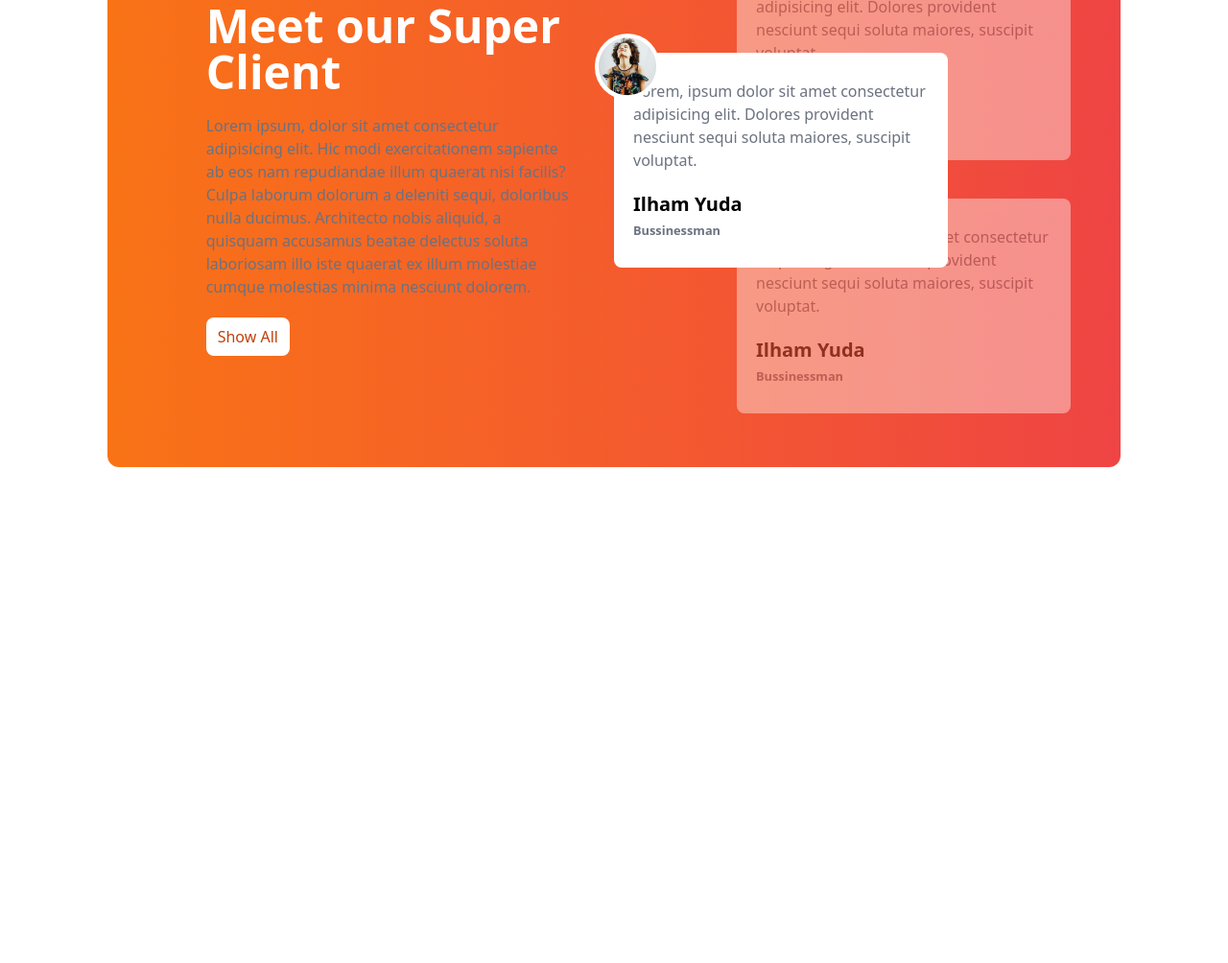
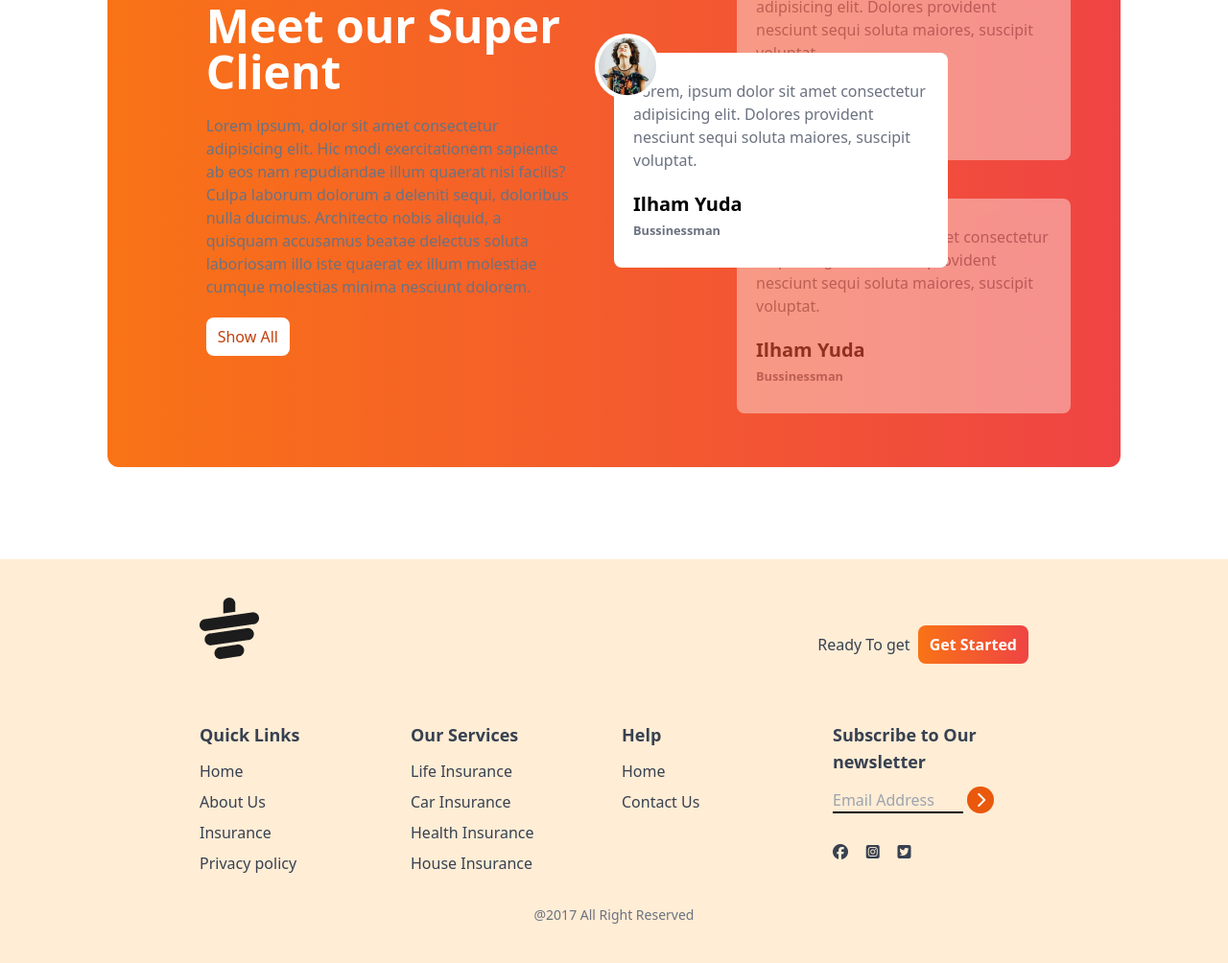
Before and after one commit to eamrandoc/teahouse, a plain HTML site: page index.html in a window 1280 px wide. Shown: the part 2065-3069 px from the top of the page at 96% size. Before the commit the page ends 2648 px from the top, so only its background shows below. Drawn offline with nearby package versions, Linux system fonts and the light colour scheme.

Commit message:
added footer part

```diff
--- a/index.html
+++ b/index.html
@@ -140,7 +140,66 @@
             </div>
          </section>
         <!-- meet our super clients end  -->
-
+        <!-- news and events start  -->
+        <!-- news and events end -->
     </main>
+    <!-- main part end  -->
+    <!-- footer start  -->
+     <footer class="bg-orange-100 text-gray-700 py-10 px-4 md:px-16">
+        <div class="w-9/12 mx-auto">
+            <div class="mb-8 flex justify-between">
+                <img class="mb-8" src="./images/cup.png" alt="">
+                <div class="flex items-center gap-2">
+                    <h4>Ready To get</h4>
+                    <button class="bg-gradient-to-r from-orange-500 to-red-500 px-3 py-2 rounded-lg text-white font-bold">Get Started</button>
+                </div>
+            </div>
+            <div class="grid grid-cols-1 md:grid-cols-2 lg:grid-cols-4 gap-4">
+                <div>
+                    <h4 class="font-semibold text-lg mb-3">Quick Links</h4>
+                    <ul class="space-y-2">
+                        <li><a class="hover:text-orange-700" href="">Home</a></li>
+                        <li><a class="hover:text-orange-700" href="">About Us</a></li>
+                        <li><a class="hover:text-orange-700" href="">Insurance</a></li>
+                        <li><a class="hover:text-orange-700" href="">Privacy policy</a></li>
+                    </ul>
+                </div>
+                <div>
+                    <h4 class="font-semibold text-lg mb-3">Our Services</h4>
+                    <ul class="space-y-2">
+                        <li><a class="hover:text-orange-700" href="">Life Insurance</a></li>
+                        <li><a class="hover:text-orange-700" href="">Car Insurance</a></li>
+                        <li><a class="hover:text-orange-700" href="">Health Insurance</a></li>
+                        <li><a class="hover:text-orange-700" href="">House Insurance</a></li>
+                    </ul>
+                </div>
+                <div>
+                    <h4 class="font-semibold text-lg mb-3">Help</h4>
+                    <ul class="space-y-2">
+                        <li><a class="hover:text-orange-700" href="">Home</a></li>
+                        <li><a class="hover:text-orange-700" href="">Contact Us</a></li>
+                    </ul>
+                </div>
+                <div>
+                    <h4 class="font-semibold text-lg mb-3">Subscribe to Our newsletter</h4>
+                    <div class="flex flex-col space-y-2">
+                        <div>
+                            <input placeholder="Email Address" type="text" class="bg-transparent border-b-2 border-black w-4/6">
+                            <i class="fa-solid fa-chevron-right w-7 h-7 bg-orange-600 rounded-full text-white justify-center items-center inline-flex"></i>
+                            <div class="flex justify-between w-2/5 mb-2 mt-8">
+                                <i class="fa-brands fa-facebook"></i>
+                                <i class="fa-brands fa-square-instagram"></i>
+                                <i class="fa-brands fa-square-twitter"></i>
+                            </div>
+                        </div>
+                    </div>
+                </div>
+            </div>
+            <div class="text-center pt-4 mt-4">
+                <p class="text-sm text-gray-500">@2017 All Right Reserved</p>
+            </div>
+        </div>
+     </footer>
+    <!-- footer end  -->
 </body>
 </html>
```
